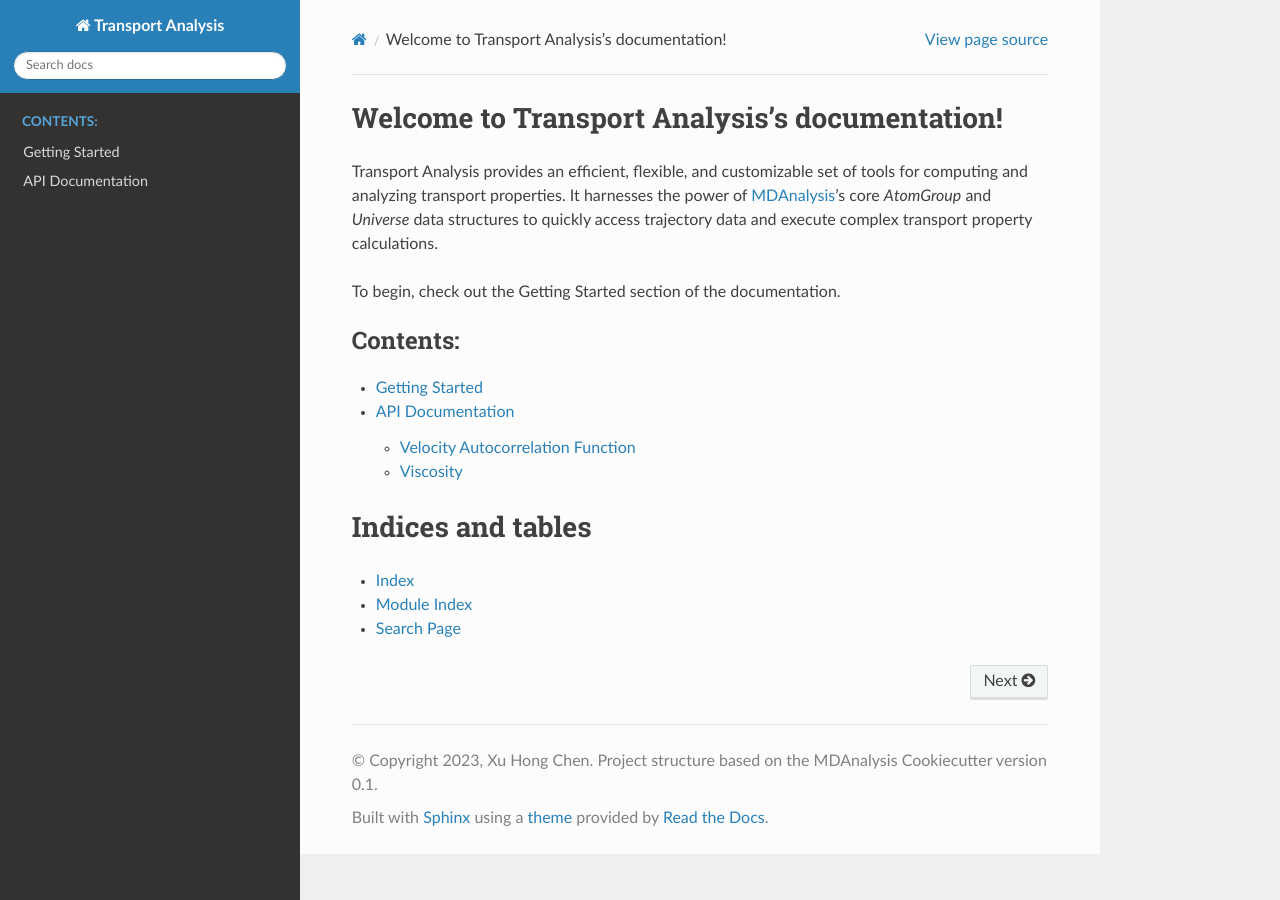
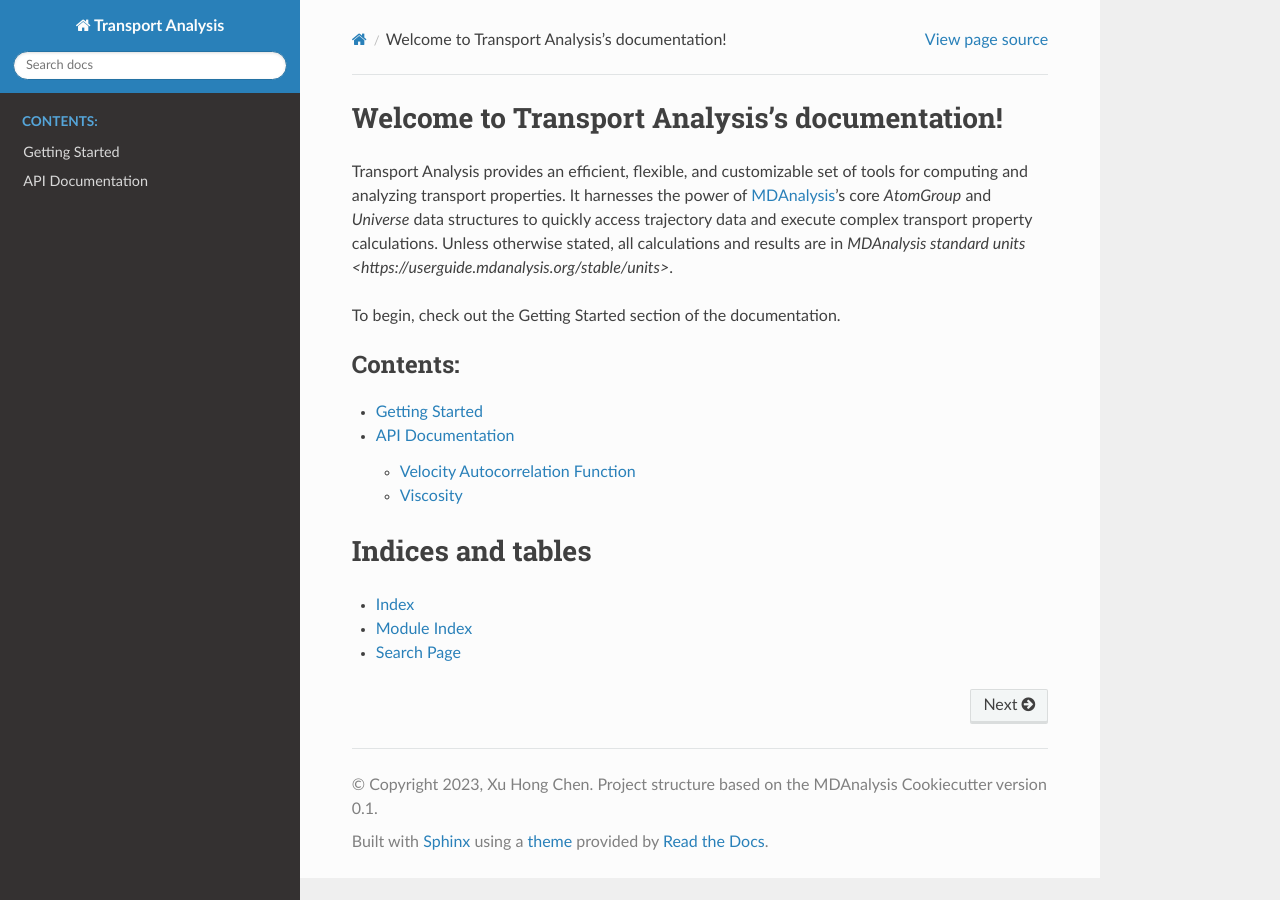
Before and after one commit to MDAnalysis/transport-analysis, a Sphinx documentation site: the page built from docs/source/index.rst, in a window 1280 px wide. Built offline with Sphinx 7.4.7 and the Read the Docs theme 2.0.0, drawn with Linux system fonts in a browser that asks for light colours.

Commit message:
Clarify usage of MDAnalysis standard units

```diff
--- a/docs/source/index.rst
+++ b/docs/source/index.rst
@@ -11,6 +11,8 @@ set of tools for computing and analyzing transport properties.
 It harnesses the power of `MDAnalysis <https://www.mdanalysis.org/>`_'s
 core `AtomGroup` and `Universe` data structures to quickly access
 trajectory data and execute complex transport property calculations.
+Unless otherwise stated, all calculations and results are in `MDAnalysis
+standard units <https://userguide.mdanalysis.org/stable/units>`.
 
 To begin, check out the Getting Started section of the documentation.
 
```
